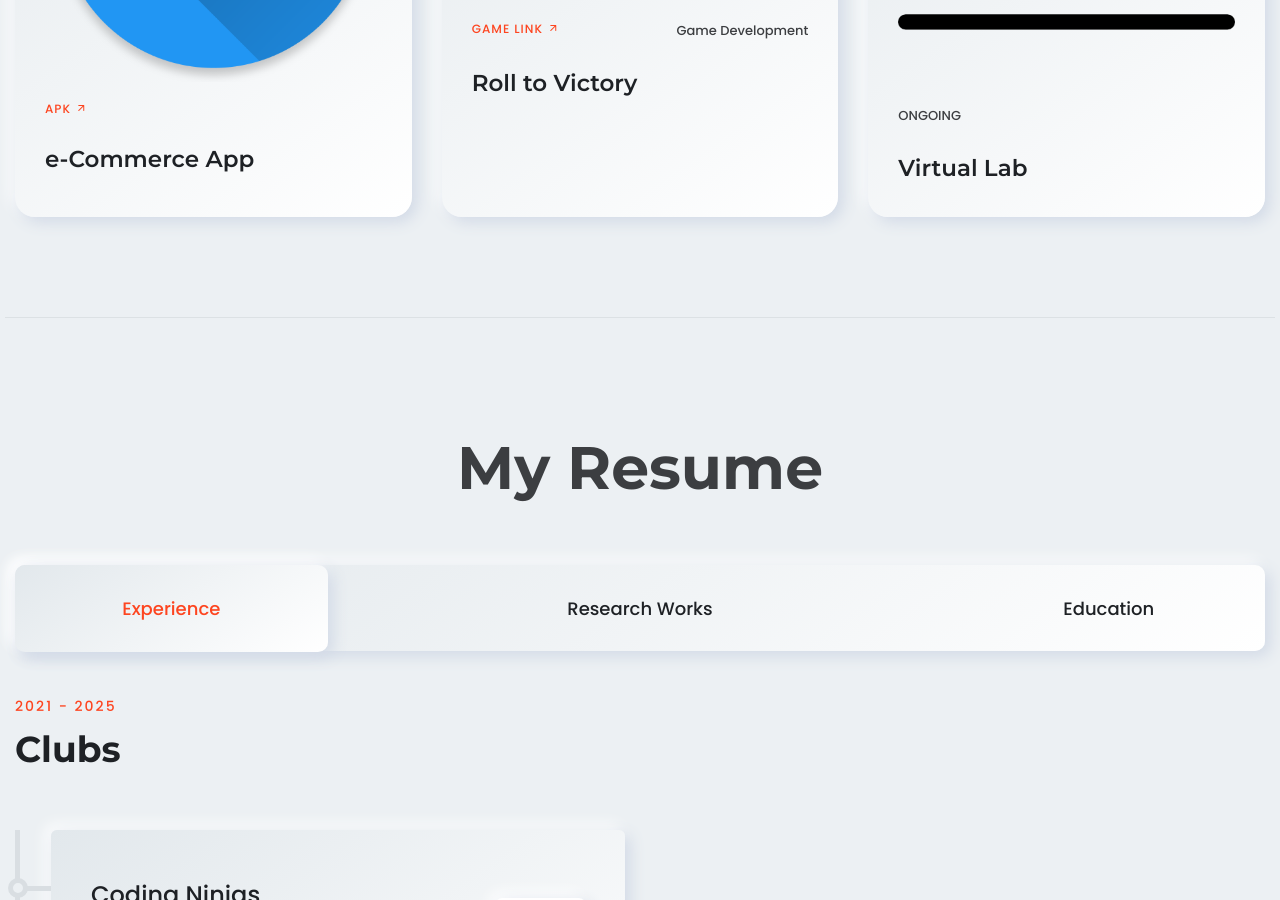
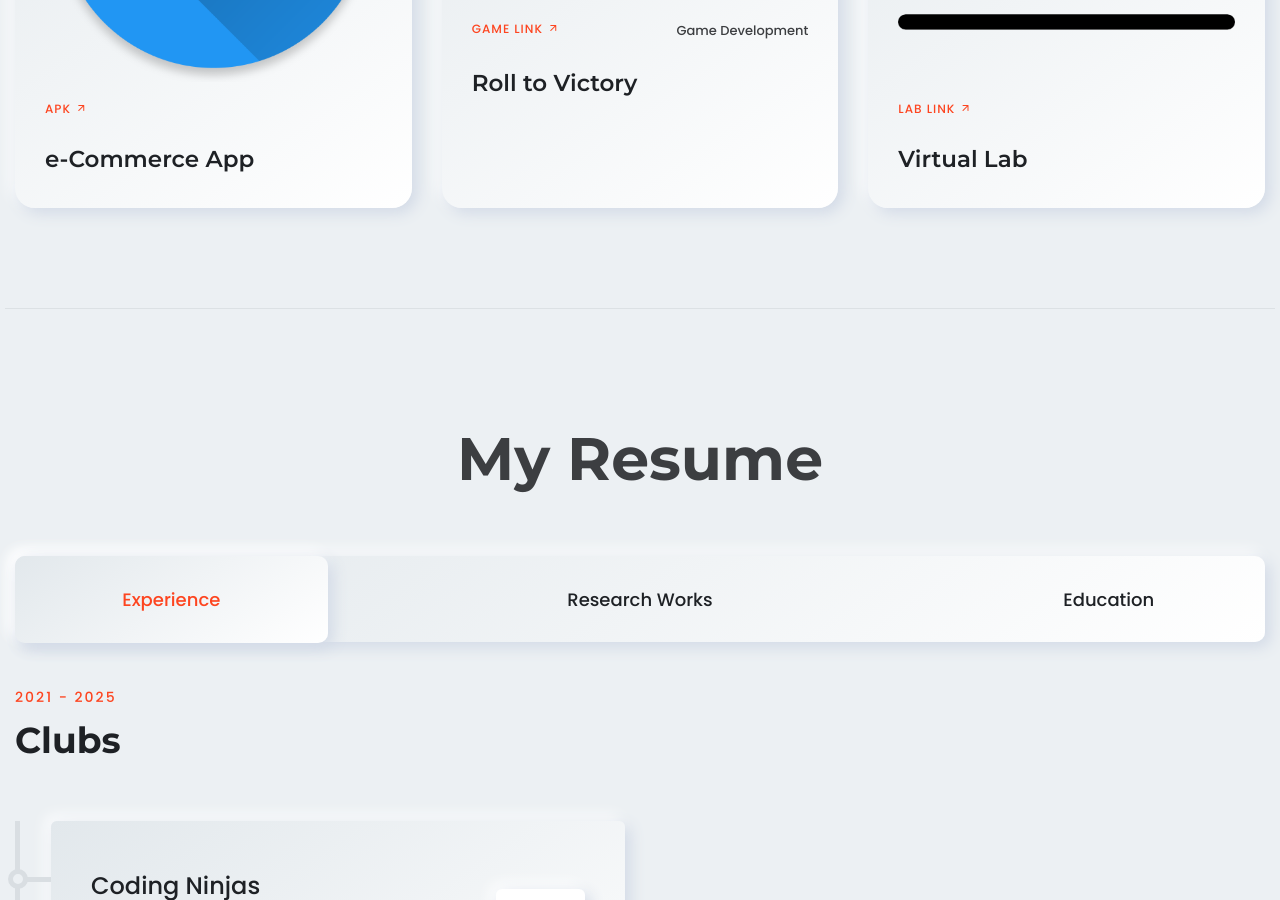
Before and after one commit to Rudy248/Portfolio, a plain HTML site: page index.html in a window 1280 px wide. Shown: the part 2481-3381 px from the top of the page. Drawn offline with Linux system fonts and the light colour scheme.

Commit message:
Update index.html

```diff
--- a/index.html
+++ b/index.html
@@ -358,16 +358,16 @@
                         <div class="rn-portfolio" data-toggle="modal" data-target="#exampleModalCenter">
                             <div class="inner">
                                 <div class="thumbnail">
-                                    <a href="https://github.com/Rudy248/virtual-lab.git" target="_blank">
+                                    <a href="https://seai-virtual-lab.vercel.app/" target="_blank">
                                         <img src="assets\images\projects\pngwing.com (3).png" draggable="false"
                                             alt="Personal Project Images">
                                     </a>
                                 </div>
                                 <div class="content">
                                     <div class="category-info">
-
-                                        <div class="meta">
-                                            <span>ONGOING</span>
+                                        <div class="category-list">
+                                        <a href="https://seai-virtual-lab.vercel.app/"
+                                                target="_blank">Lab Link <i class="feather-arrow-up-right"></i></a>
                                         </div>
                                     </div>
                                     <h4 class="title"><a href="https://github.com/Rudy248/virtual-lab.git"
```
